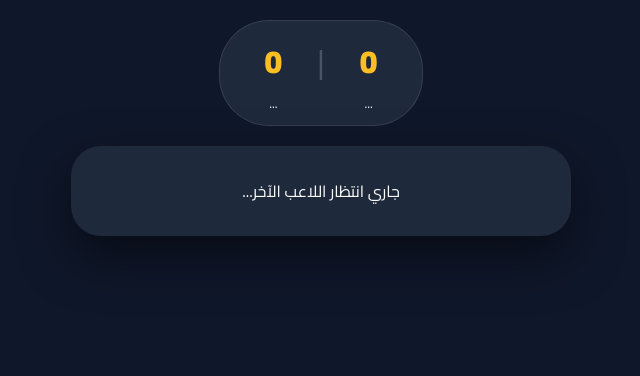
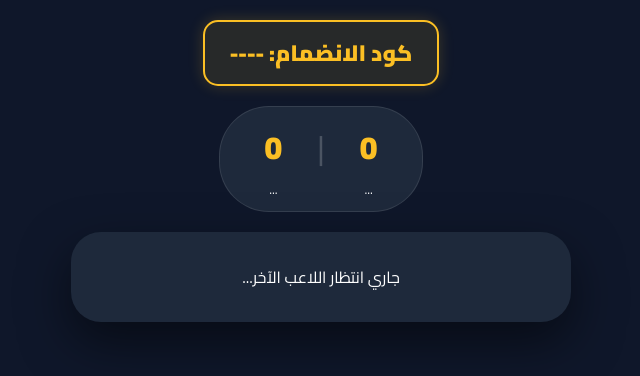
Before and after one commit to Yazeed-85/Mzad, a plain HTML site: page game.html in a window 1280 px wide. Shown: the whole page, without its empty margins (319-959 px from the left). Drawn offline with Linux system fonts and the light colour scheme; no server answers.

Commit message:
Update game.html

```diff
--- a/game.html
+++ b/game.html
@@ -9,6 +9,19 @@
         :root { --primary: #fbbf24; --bg: #0f172a; --card: #1e293b; --danger: #ef4444; --success: #10b981; }
         * { box-sizing: border-box; margin: 0; padding: 0; font-family: 'Cairo', sans-serif; user-select: none; }
         body { background: var(--bg); color: white; min-height: 100vh; display: flex; flex-direction: column; align-items: center; padding: 20px; }
+
+        /* تصميم كود الغرفة المضاف */
+        .pin-container {
+            background: rgba(251, 191, 36, 0.1);
+            border: 2px solid var(--primary);
+            padding: 10px 25px;
+            border-radius: 15px;
+            margin-bottom: 20px;
+            font-size: 1.4rem;
+            font-weight: 900;
+            color: var(--primary);
+            box-shadow: 0 0 15px rgba(251, 191, 36, 0.2);
+        }
 
         .scoreboard { display: flex; gap: 20px; margin-bottom: 20px; background: var(--card); padding: 10px 30px; border-radius: 50px; border: 1px solid rgba(255,255,255,0.1); }
         .player-score { text-align: center; padding: 0 15px; }
@@ -33,6 +46,10 @@
     </style>
 </head>
 <body>
+
+    <div class="pin-container">
+        كود الانضمام: <span id="pinDisplay">----</span>
+    </div>
 
     <div class="scoreboard">
         <div class="player-score"><div id="p1Score" class="score-val">0</div><div id="p1Name" style="font-size:0.8rem">...</div></div>
@@ -68,7 +85,6 @@
         import { initializeApp } from "https://www.gstatic.com/firebasejs/9.6.1/firebase-app.js";
         import { getDatabase, ref, set, onValue, update, get } from "https://www.gstatic.com/firebasejs/9.6.1/firebase-database.js";
 
-        // إعدادات Firebase الخاصة بك
         const firebaseConfig = { apiKey: "AIzaSyB5CobIKfYdAz8jaabJpMQrGoqS9Ton28Y", authDomain: "buttons-f3501.firebaseapp.com", databaseURL: "https://buttons-f3501-default-rtdb.firebaseio.com", projectId: "buttons-f3501" };
         const app = initializeApp(firebaseConfig);
         const db = getDatabase(app);
@@ -79,10 +95,12 @@
         const isHost = urlParams.get('role') === 'host';
         const myId = "p_" + Date.now();
 
+        // عرض الكود فور التحميل
+        if (pin) document.getElementById('pinDisplay').innerText = pin;
+
         const roomRef = ref(db, `auction/${pin}`);
         const stateRef = ref(db, `auction/${pin}/state`);
 
-        // --- مصفوفة الأسئلة الضخمة ---
         const cats = [
             "سيارة يابانية مشهورة", "اسم بنت يبدأ بحرف (أ)", "اسم ولد يبدأ بحرف (م)", "لاعب كرة قدم سعودي", "دولة أوروبية", "ماركة ملابس عالمية", "شركة تقنية معروفة", "مدينة عربية سياحية", "تطبيق تواصل اجتماعي", "فاكهة صيفية", "عالم أو مخترع شهير", "قائد تاريخي عظيم", "مسلسل كرتوني قديم", "نادي كرة قدم عالمي", "أكلة شعبية سعودية", "حيوان مفترس", "شيء يوجد في الطائرة", "مهنة طبية", "جهاز إلكتروني في البيت", "ماركة عطور فخمة", "جبل أو هضبة مشهورة", "لغة برمجة", "نظام تشغيل", "اسم نبي ذكر في القرآن", "شخصية تاريخية سعودية", "اسم مدينة سعودية تبدأ بحرف (ج)", "ماركة ساعات", "شيء لونه أزرق", "مكون في شاورما الدجاج", "كوكب في المجموعة الشمسية"
         ];
@@ -90,7 +108,6 @@
 
         let roomState = {};
 
-        // الانضمام للغرفة
         if(isHost) {
             set(roomRef, {
                 p1: { id: myId, name: myName, score: 0 },
@@ -105,7 +122,6 @@
             });
         }
 
-        // الاستماع للتغييرات
         onValue(roomRef, snap => {
             if(!snap.exists()) return;
             const data = snap.val();
@@ -128,7 +144,6 @@
                 showScreen('challengeUI');
                 document.getElementById('targetDisplay').innerText = st.bid;
                 document.getElementById('clicker').innerText = st.points || 0;
-                // فقط المسجل (اللي ضغط روح انت) هو اللي يقدر يضغط
                 document.getElementById('instructionText').innerText = (myId === st.challengerId) ? "خويك يجاوب.. وأنت اضغط سجل النقاط!" : "دورك تجاوب! خويك يسجل نقاطك";
             } else if(st.status === 'result') {
                 alert(`انتهى الوقت! النتيجة: ${st.points} من أصل ${st.bid}`);
@@ -175,7 +190,7 @@
         }
 
         window.handlePoint = () => {
-            if(myId !== roomState.state.challengerId) return; // فقط المتحدي يسجل
+            if(myId !== roomState.state.challengerId) return;
             const p = (roomState.state.points || 0) + 1;
             update(stateRef, { points: p });
         };
@@ -185,13 +200,9 @@
             const target = roomState.state.bid;
             const challengerId = roomState.state.challengerId;
             const defenderId = (challengerId === roomState.p1.id) ? (roomState.p2?.id) : roomState.p1.id;
-
-            // إذا حقق المدافع الهدف، يأخذ نقطة. وإلا المتحدي يأخذ نقطة.
             let winnerId = (finalPoints >= target) ? defenderId : challengerId;
-
             const playerKey = (winnerId === roomState.p1.id) ? 'p1' : 'p2';
             const currentScore = roomState[playerKey].score;
-
             await update(ref(db, `auction/${pin}/${playerKey}`), { score: currentScore + 1 });
             await update(stateRef, { status: 'result' });
         }
```
